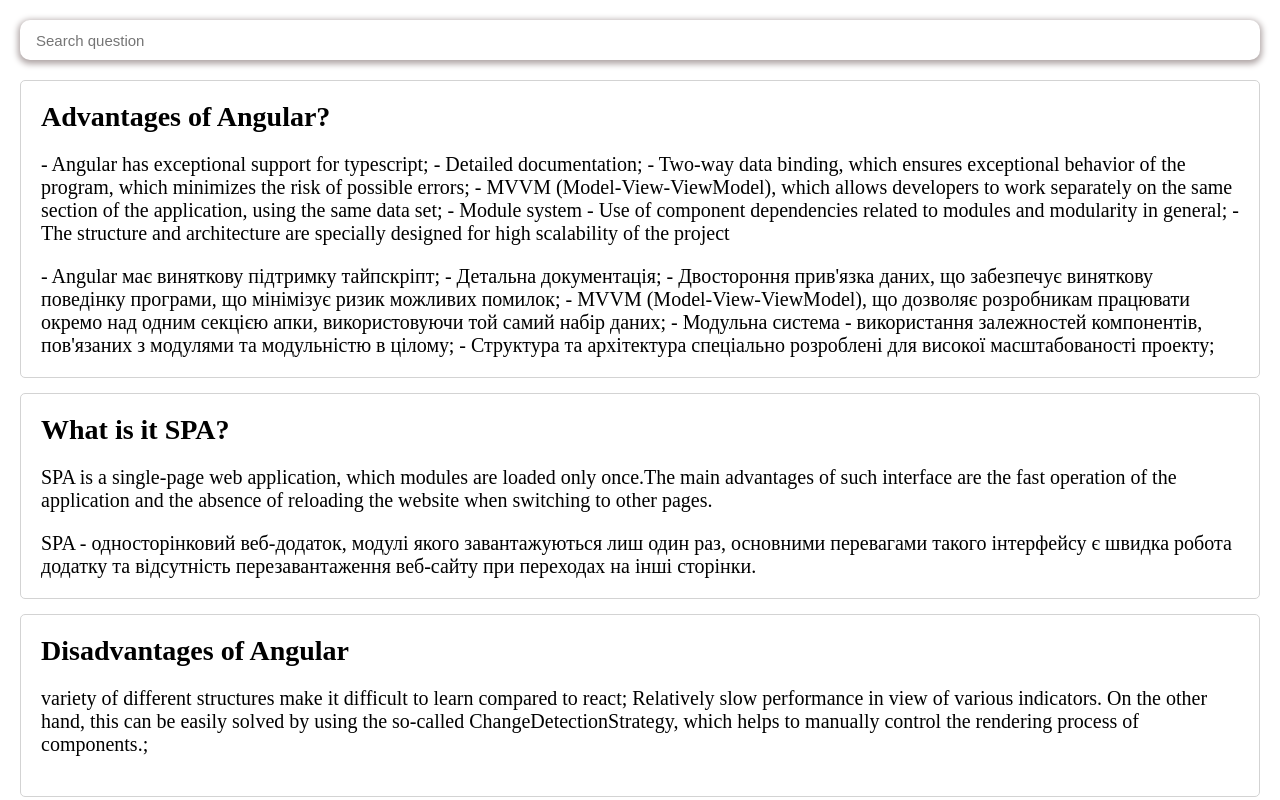
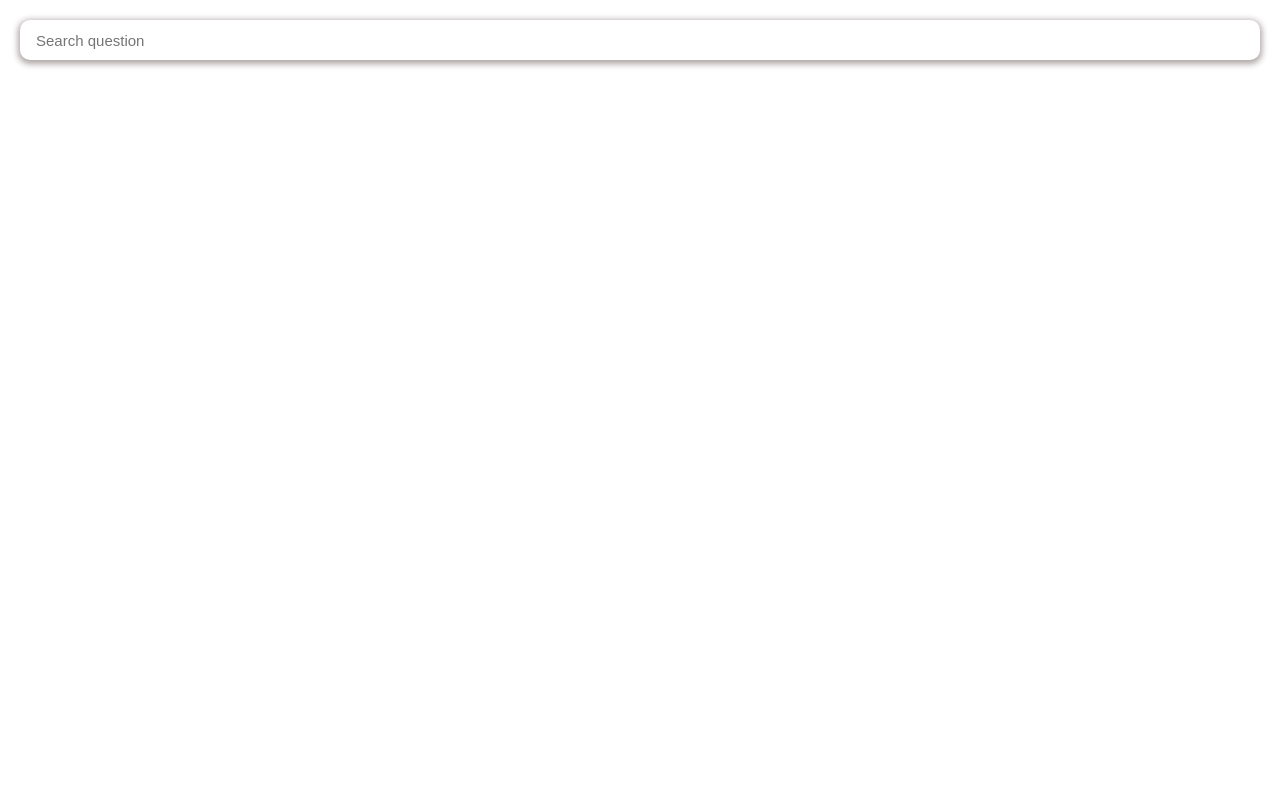
Before and after one commit to VovaYarosh/angular-questions, an Angular app: page / in a window 1280 px wide. Shown: the top 800 px of the page. Built offline with nearby package versions, Linux system fonts and the light colour scheme.

Commit message:
structurize

```diff
--- a/src/app/app.component.html
+++ b/src/app/app.component.html
@@ -8,12 +8,12 @@
     />
   </div>
   <div class="list">
-    <ng-container *ngFor="let question of questions | filter: searchText">
-      <div class="list-item">
-        <h3 [innerHtml]="question.title | highlighter: searchText"></h3>
-        <p [innerHtml]="question?.english | highlighter: searchText" class="divider"></p>
-        <p [innerHtml]="question?.ukrainian | highlighter: searchText"></p>
-      </div>
-    </ng-container>
+<!--    <ng-container *ngFor="let question of questions | filter: searchText">-->
+<!--      <div class="list-item">-->
+<!--        <h3 [innerHtml]="question.title | highlighter: searchText"></h3>-->
+<!--        <p [innerHtml]="question?.english | highlighter: searchText" class="divider"></p>-->
+<!--        <p [innerHtml]="question?.ukrainian | highlighter: searchText"></p>-->
+<!--      </div>-->
+<!--    </ng-container>-->
   </div>
 </div>
--- a/src/app/app.component.ts
+++ b/src/app/app.component.ts
@@ -9,10 +9,11 @@
 })
 export class AppComponent{
   searchText = '';
-  questions: Question[] = questionsArray;
+  questions = questionsArray;
 
 
   public onSearch(event: Event): void {
+    console.log(this.questions)
     this.searchText = (event.target as HTMLInputElement).value;
   }
 }
--- a/src/questions.array.ts
+++ b/src/questions.array.ts
@@ -32,7 +32,7 @@
     title: `Disadvantages of Angular`,
     english: `variety of different structures make it difficult to learn compared to react;
 Relatively slow performance in view of various indicators. On the other hand, this can be easily solved by using the so-called ChangeDetectionStrategy, which helps to manually control the rendering process of components.;
-`,       ukrainian: `різноманітність різних структур ускладнює навчання порівняно з реактом;
+`, ukrainian: `різноманітність різних структур ускладнює навчання порівняно з реактом;
 Відносно низька продуктивність за різними показниками. З іншого боку, це можна легко вирішити за допомогою так званої ChangeDetectionStrategy, яка допомагає вручну контролювати процес відтворення компонентів;
 `
   },
@@ -76,14 +76,14 @@
 ng-container — дозволяє нам використовувати структурні директиви без будь-яких додаткових елементів, гарантуючи, що єдині зміни DOM, які застосовуються, є тими, що продиктовані самими директивами.
 ng-content дозволяє батьківським компонентам вставляти HTML-код у дочірні компоненти.`
   },
-//     {
-//         title: `Why do we use asterisks with structural directives?`,
-//         english: `Directive without asterisk can only be applied to a (<template>) element.
-// Directive with asterisk can be applied to any element. When used the (<template>) element is created behind the scene`,
-//         ukrainian: `Директиву без зірочки можна застосувати лише до елемента (<template>).
-// Директива із зірочкою може бути застосована до будь-якого елемента. У разі використання елемент <template> створюється за кадром.
-// `
-//     },
+  {
+    title: `Why do we use asterisks with structural directives?`,
+    english: `Directive without asterisk can only be applied to a (<template>) element.
+Directive with asterisk can be applied to any element. When used the (<template>) element is created behind the scene`,
+    ukrainian: `Директиву без зірочки можна застосувати лише до елемента (<template>).
+Директива із зірочкою може бути застосована до будь-якого елемента. У разі використання елемент <template> створюється за кадром.
+`
+  },
   {
     title: `What is interpolation in angular?`,
     english: `Interpolation in Angular is a special "{{}}"(with double closed curly brackets) syntax used to dynamically pass data in a template.`,
```
Lines whose indentation alone changed are shown as unchanged.
